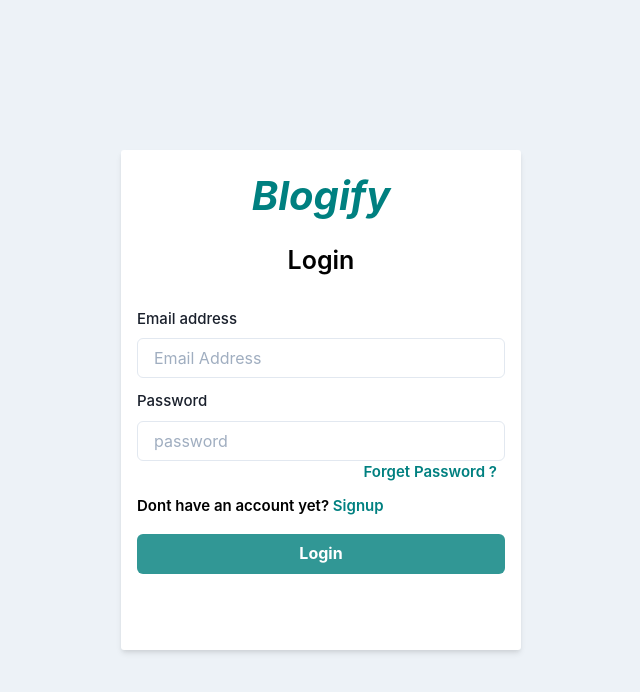
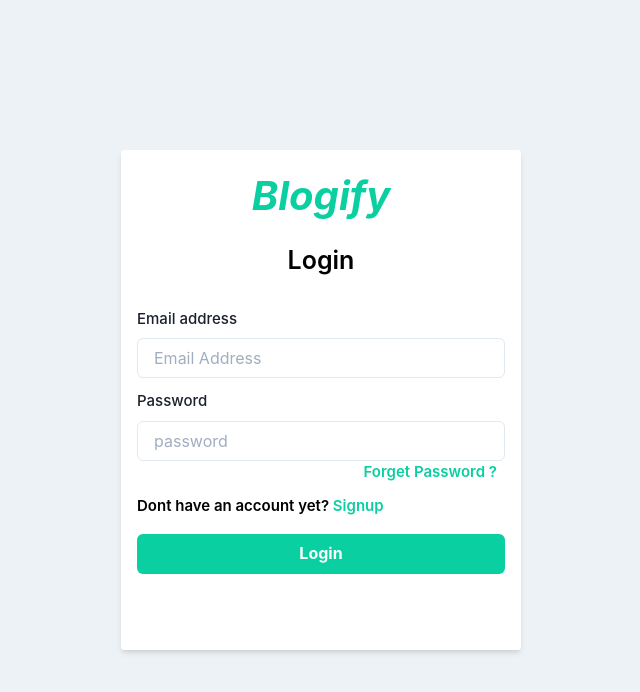
Before and after one commit to devmoaid1/Blogify, a React (Create React App) app: page /Login in a window 1280 px wide. Shown: the top 692 px of the page, without its empty margins (319-959 px from the left). Built offline with nearby package versions, Linux system fonts and the light colour scheme; the HTML template or start-up script is replaced by a standard one.

Commit message:
theme extended

```diff
--- a/src/Views/Sign in/LoginView.tsx
+++ b/src/Views/Sign in/LoginView.tsx
@@ -10,7 +10,7 @@ const LoginView:FC=()=> {
             <Box d="flex" flexDirection="row" alignItems="center" alignContent="center"  bg="gray.100" width="100%" height="100vh">
                <Box d="flex" p={4} mx="auto" flexDirection="column" bg="white" width="400px" height="500" boxShadow="md" borderRadius="3px">
 
-                    <Text fontSize="40px" fontWeight="bold" fontStyle="italic" color="teal">Blogify</Text>
+                    <Text fontSize="40px" fontWeight="bold" fontStyle="italic" color="primary.100">Blogify</Text>
                     <Text fontSize="25px" color="black" fontWeight="semibold" m={4}>Login</Text>
 
                     <FormControl id="email" mt={3}>
@@ -23,11 +23,11 @@ const LoginView:FC=()=> {
                    <Input type="password" name="password" placeholder="password"/>
                      </FormControl>
 
-                        <Text  as="a" fontSize="15px" fontWeight="semibold" color="teal" cursor="pointer" mx={2} textAlign="right">Forget Password ?</Text>
-                        <Text   fontSize="15px" fontWeight="semibold" color="black" mt={3}  textAlign="left">Dont have an account yet? <Text as="a" href="/signup/" cursor="pointer" color="teal" >Signup</Text></Text>
+                        <Text  as="a" fontSize="15px" fontWeight="semibold" color="primary.100" cursor="pointer" mx={2} textAlign="right">Forget Password ?</Text>
+                        <Text   fontSize="15px" fontWeight="semibold" color="black" mt={3}  textAlign="left">Dont have an account yet? <Text as="a" href="/signup/" cursor="pointer" color="primary.100" >Signup</Text></Text>
 
 
-                        <Button width="100%"colorScheme="teal"mt={4} fontWeight="bold"  >
+                        <Button width="100%" color="white" bgColor="primary.100" mt={4} fontWeight="bold"  >
                            Login
                         </Button>
 
--- a/src/Views/SignUp/SignupView.tsx
+++ b/src/Views/SignUp/SignupView.tsx
@@ -9,7 +9,7 @@ const SignupView:FC=()=> {
           <Box d="flex" flexDirection="row" alignItems="center" alignContent="center"  bg="gray.100" width="100%" height="100vh">
                <Box d="flex" p={4} mx="auto" flexDirection="column" bg="white" width="400px" height="530" boxShadow="md" borderRadius="3px">
 
-                    <Text fontSize="40px" fontWeight="bold" fontStyle="italic" color="teal">Blogify</Text>
+                    <Text fontSize="40px" fontWeight="bold" fontStyle="italic" color="primary.100">Blogify</Text>
                     <Text fontSize="25px" color="black" fontWeight="semibold" m={4}>SignUp</Text>
 
                     <FormControl id="email" mt={2}>
@@ -28,11 +28,11 @@ const SignupView:FC=()=> {
                      </FormControl>
 
 
-                        <Button width="100%"colorScheme="teal"mt={4} p={3} fontWeight="bold"  >
+                        <Button width="100%" bgColor="primary.100" color="white"mt={4} p={3} fontWeight="bold"  >
                            Sign Up
                         </Button>
 
-                        <Link to="/Login/"><Button width="100%"colorScheme="teal"mt={4} p={3} fontWeight="bold"  >
+                        <Link to="/Login/"><Button width="100%" bgColor="primary.100" color="white" mt={4} p={3} fontWeight="bold"  >
                           Login Page
                         </Button>
                         </Link>
--- a/src/index.tsx
+++ b/src/index.tsx
@@ -3,11 +3,23 @@ import ReactDOM from 'react-dom';
 import './index.css';
 import App from './App';
 import { ChakraProvider } from "@chakra-ui/react"
+import { extendTheme } from "@chakra-ui/react"
+
+const theme = extendTheme({
+  colors: {
+    primary: {
+      100: "#0ACFA0",
+      // ...
+      900: "#1a202c",
+    },
+  },
+})
+
 
 const app=(
 
 <div>
-  <ChakraProvider>
+  <ChakraProvider theme={theme}>
   <App/>
   </ChakraProvider>
 </div>)
```
